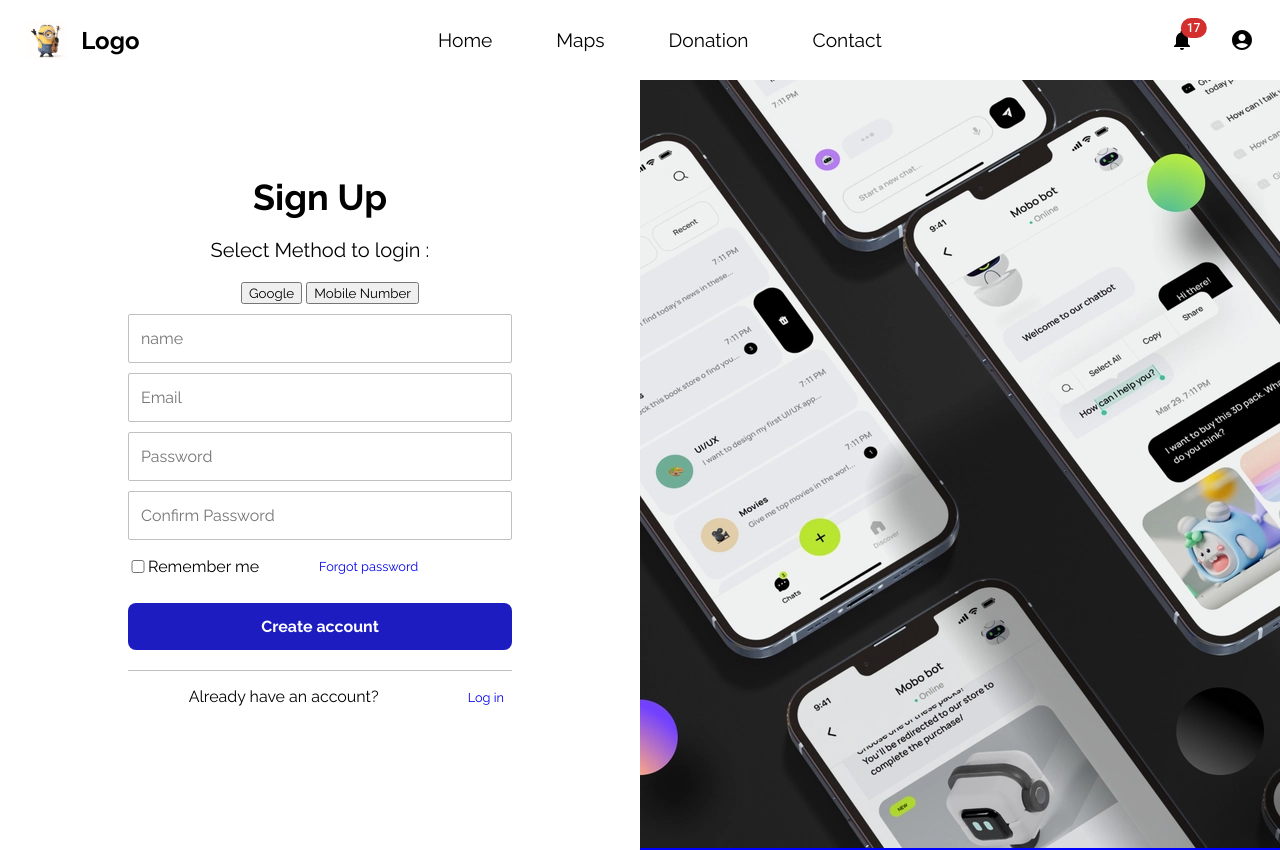
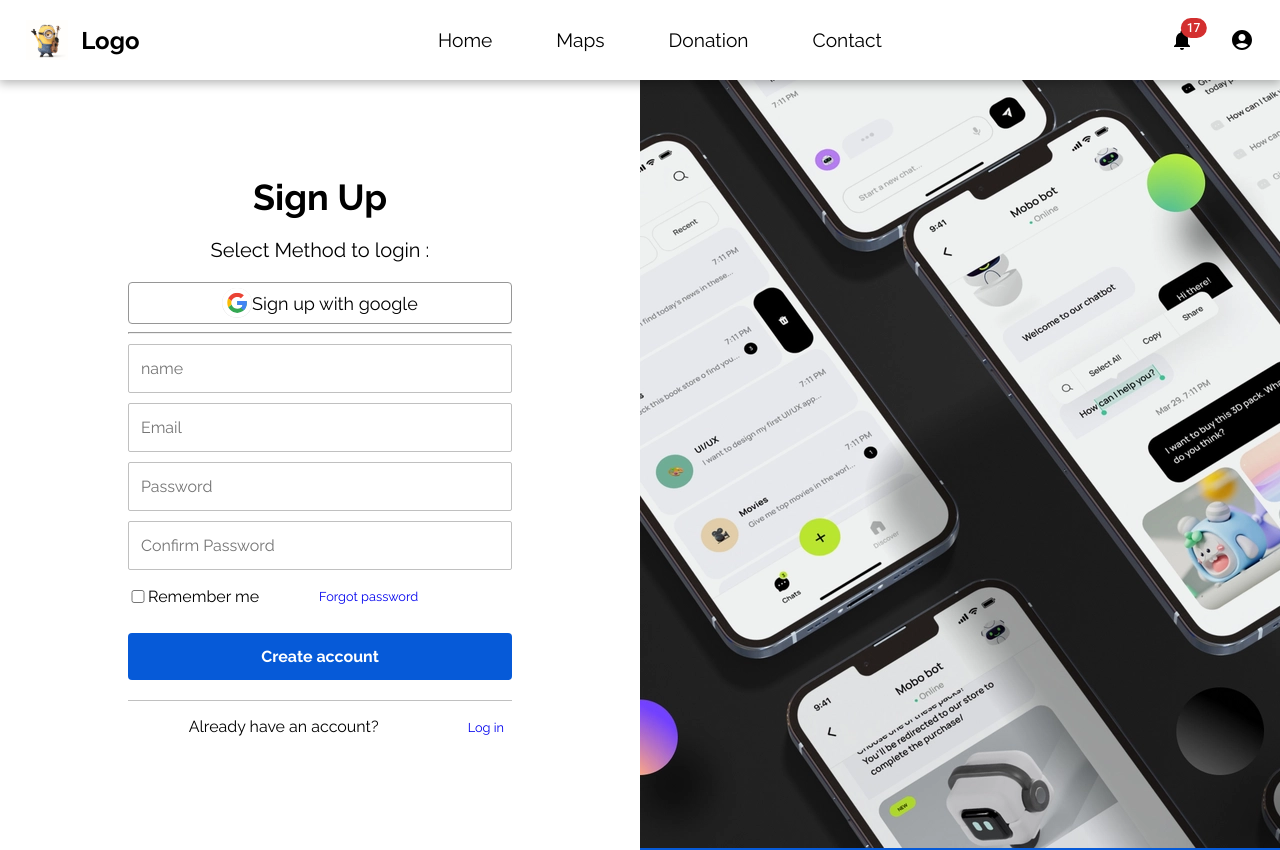
Before and after one commit to top3809/Disaster-Manaement, a React (Create React App) app in the folder client/: page /usersignup in a window 1280 px wide. Shown: the top 850 px of the page. Built offline with nearby package versions, Linux system fonts and the light colour scheme; no server answers.

Commit message:
sign in with google

```diff
--- a/client/src/components/users/Signup.jsx
+++ b/client/src/components/users/Signup.jsx
@@ -4,6 +4,8 @@ import { motion } from "framer-motion";
 import '../../styles/signup.scss'
 import { AuthContext } from '../../context/AuthContext';
 import { Alert } from '@mui/material';
+import IconButton from '@mui/material/IconButton';
+import googleIcon from '../../assets/icons/google.svg'
 
 
 const Signup = () => {
@@ -78,7 +80,10 @@ const Signup = () => {
             delay:.2
           }}
         style={{fontSize:"20px"}}>Select Method to login :</motion.p>
-        <span className="google"><button type="button">Google</button> <button type="button">Mobile Number</button></span>
+        <IconButton id="googlebtn" onClick={handleGoogle} aria-label="delete" size="small" fullWidth={true}>
+              <img id="googleIcon" src={googleIcon} alt="" /> Sign up with google
+            </IconButton>
+            <hr />
         <input type="text" placeholder='name'/>
         <input type="text" placeholder="Email" />
         <input type="password" placeholder="Password" />
--- a/client/src/styles/nav.css
+++ b/client/src/styles/nav.css
@@ -8,6 +8,7 @@
     top: 0;
     z-index: 10;
     background: #ffffff;
+    box-shadow: 0px 2px 10px 1px rgba(0,0,0,0.3);
 }
 
 
--- a/client/src/styles/signup.scss
+++ b/client/src/styles/signup.scss
@@ -23,13 +23,25 @@
   align-items: center;
   justify-content: center;
   overflow-x:hidden;
-  background-color: blue;
+  background-color: var(--col1);
 }
 .signup{
   // padding:15% 20%;
   margin:15% 20%;
   background-color:white;
 }
+
+
+.signup #googlebtn{
+  color:black;
+  border-radius: 4px;
+  border: 1px solid #969696;
+  width: 100%;
+}
+.signup #googleIcon{
+  height: 30px;
+}
+
 
   .signup input {
     width: 100%;
@@ -50,12 +62,12 @@
 
 .signup input[type=submit] {
   border: none;
-  background:rgb(28, 28, 193);
+  background:var(--col1);
   color: white;
   font-weight: bold;
   transition: 0.2s;
   margin: 20px 0px;
-  border-radius: 8px;
+  border-radius: 4px;
 }
 
   .signup h2 {
```
Also changed, not shown: client/src/assets/icons/google.svg (added).
